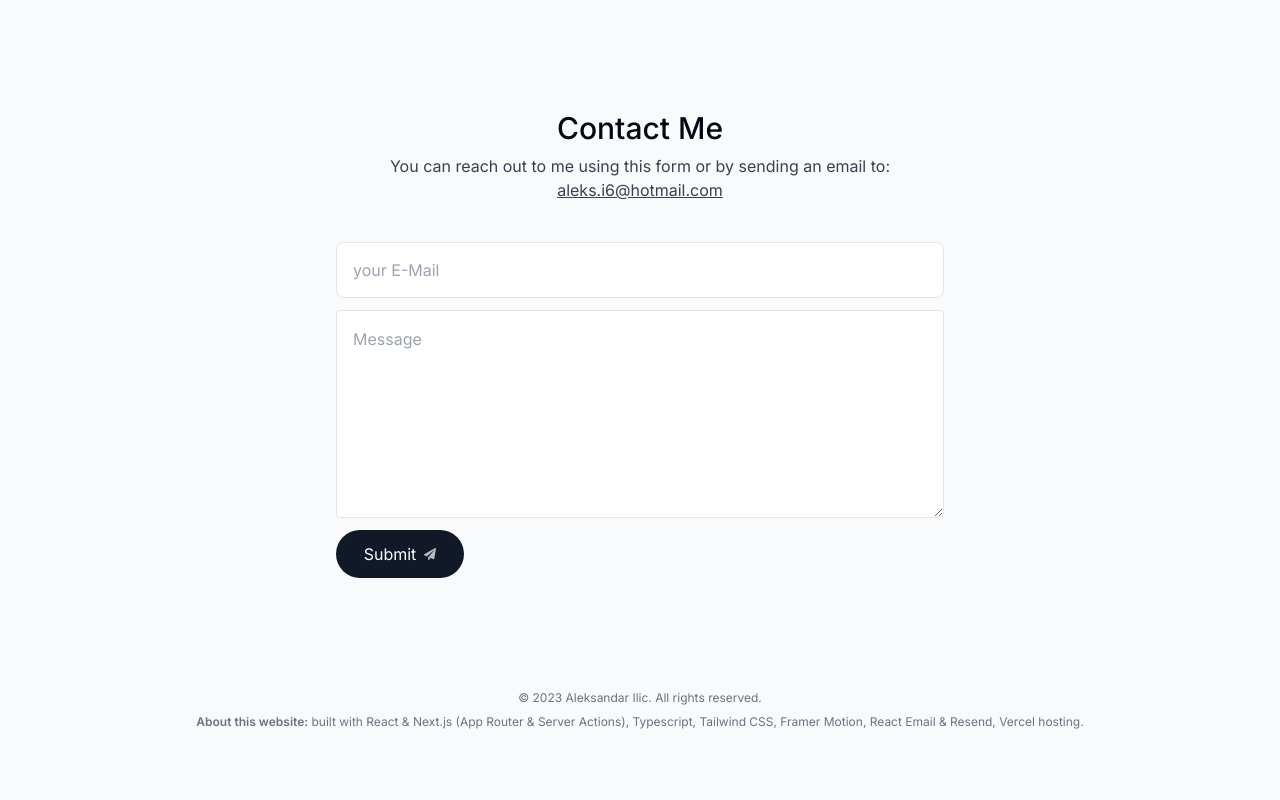
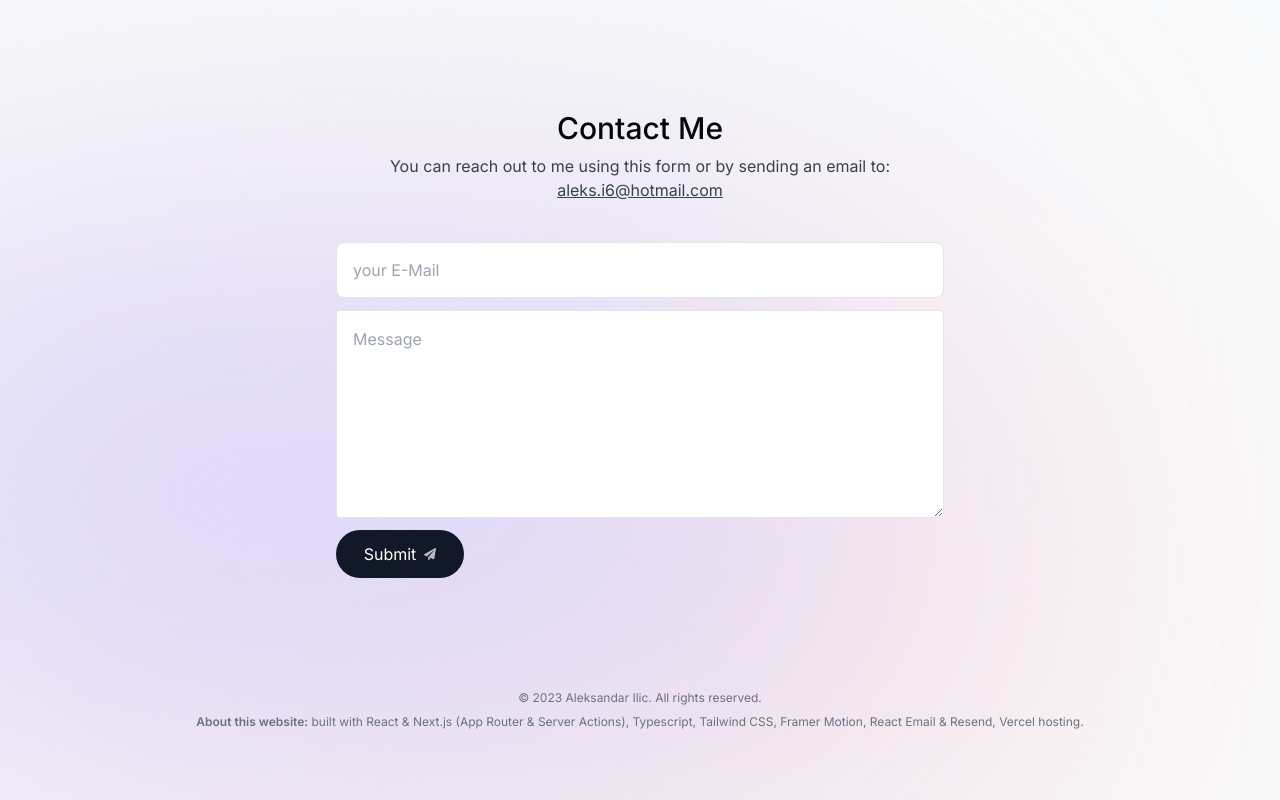
Before and after one commit to AleksandarI01/portfolio, a Next.js app: page / in a window 1280 px wide. Shown: the part 3866-4666 px from the top of the page. Before the commit the page ends 4636 px from the top, so only its background shows below. Built offline with nearby package versions, Linux system fonts and the light colour scheme; no server answers.

Commit message:
footer styling improved

```diff
--- a/app/layout.tsx
+++ b/app/layout.tsx
@@ -38,6 +38,9 @@ export default function RootLayout({
             <Toaster position="top-center" />
           </ActiveSectionContextProvider>
         </ThemeContextProvider>
+
+        <div className="bg-[#fbe2e3] absolute bottom-[-6rem] -z-10 right-[11rem] h-[31.25rem] w-[31.25rem] rounded-full blur-[10rem] sm:w-[68.75rem] dark:bg-[#946263]"></div>
+        <div className="bg-[#dbd7fb] absolute bottom-[-1rem] -z-10 left-[-35rem] h-[31.25rem] w-[50rem] rounded-full blur-[10rem] sm:w-[68.75rem] md:left-[-33rem] lg:left-[-28rem] xl:left-[-15rem] 2xl:left-[-5rem] dark:bg-[#676394]"></div>
       </body>
     </html>
   );
--- a/lib/data.ts
+++ b/lib/data.ts
@@ -67,7 +67,7 @@ export const projectsData = [
       "Final Group Project from the Full-Stack Bootcamp I attended. Discover day trips curated by local experts or create your own travel itinerary with your friends.",
     tags: ["React", "Django", "Postgres", "Docker", "Google Maps API"],
     imageUrl: dayventureImg,
-    link: "https://dayventure.net/",
+    link: "https://github.com/AleksandarI01/dayventure",
     gitLink: "https://github.com/AleksandarI01/dayventure",
   },
   {
```
